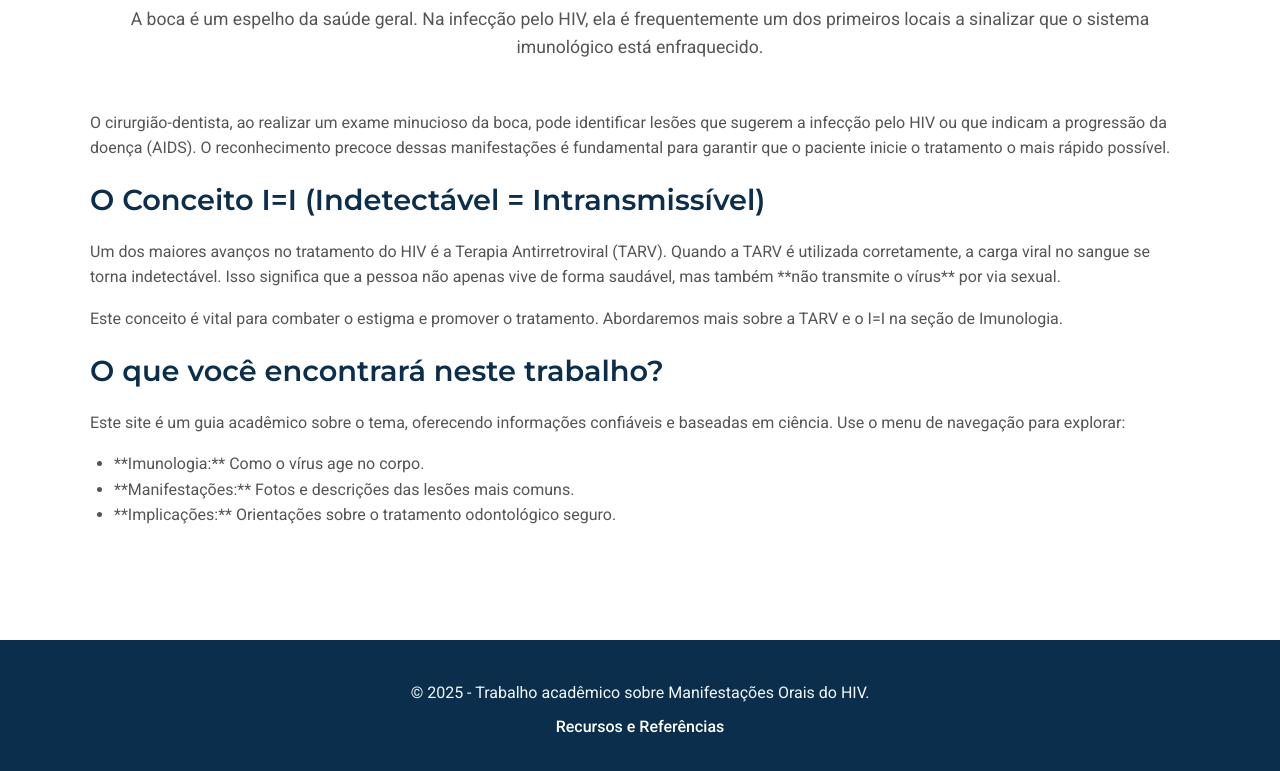
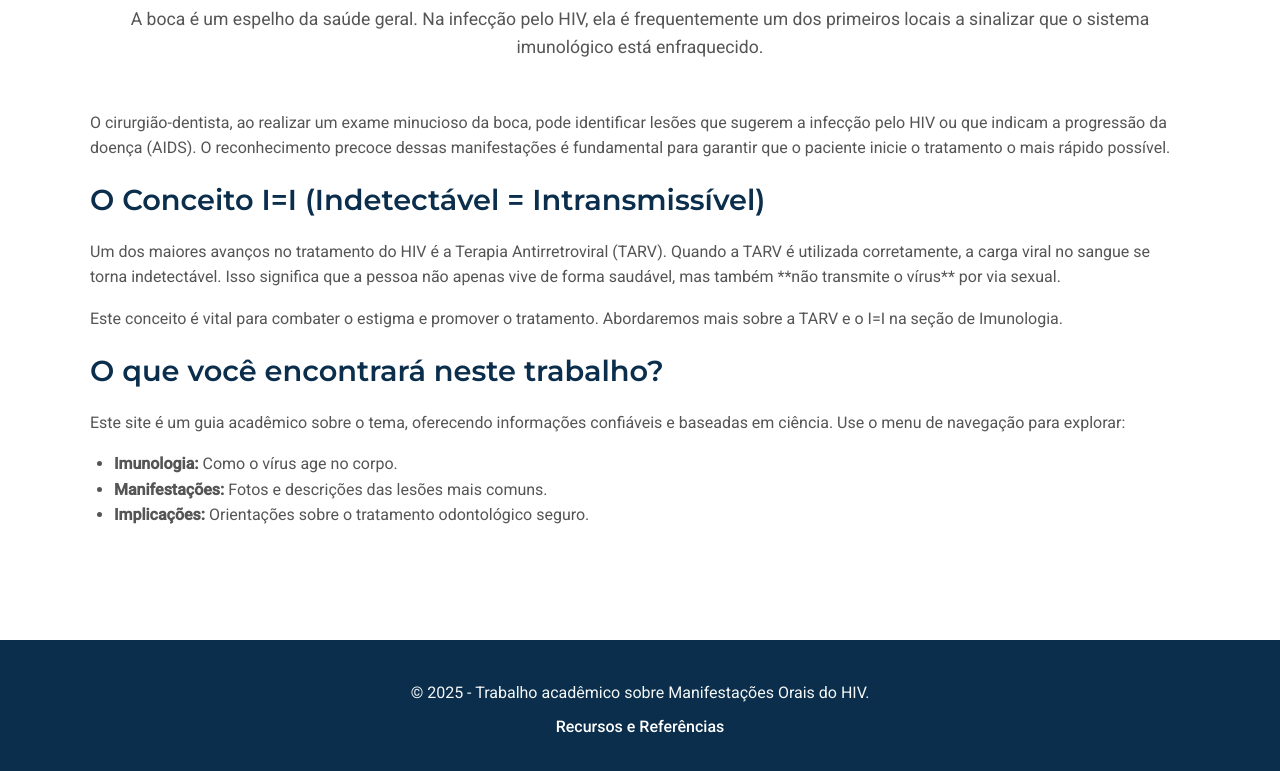
Before and after one commit to ElimarcosDev/Site-apoio-hiv-odonto, a plain HTML site: page index.html in a window 1280 px wide. Shown: the part 763-1534 px from the top of the page. Drawn offline with nearby package versions, Linux system fonts and the light colour scheme.

Commit message:
add tag strong

```diff
--- a/index.html
+++ b/index.html
@@ -60,9 +60,9 @@
             <h3>O que você encontrará neste trabalho?</h3>
             <p>Este site é um guia acadêmico sobre o tema, oferecendo informações confiáveis e baseadas em ciência. Use o menu de navegação para explorar:</p>
             <ul>
-                <li>**Imunologia:** Como o vírus age no corpo.</li>
-                <li>**Manifestações:** Fotos e descrições das lesões mais comuns.</li>
-                <li>**Implicações:** Orientações sobre o tratamento odontológico seguro.</li>
+                <li><strong>Imunologia:</strong> Como o vírus age no corpo.</li>
+                <li><strong>Manifestações:</strong> Fotos e descrições das lesões mais comuns.</li>
+                <li><strong>Implicações:</strong> Orientações sobre o tratamento odontológico seguro.</li>
             </ul>
         </section>
     </main>
```
